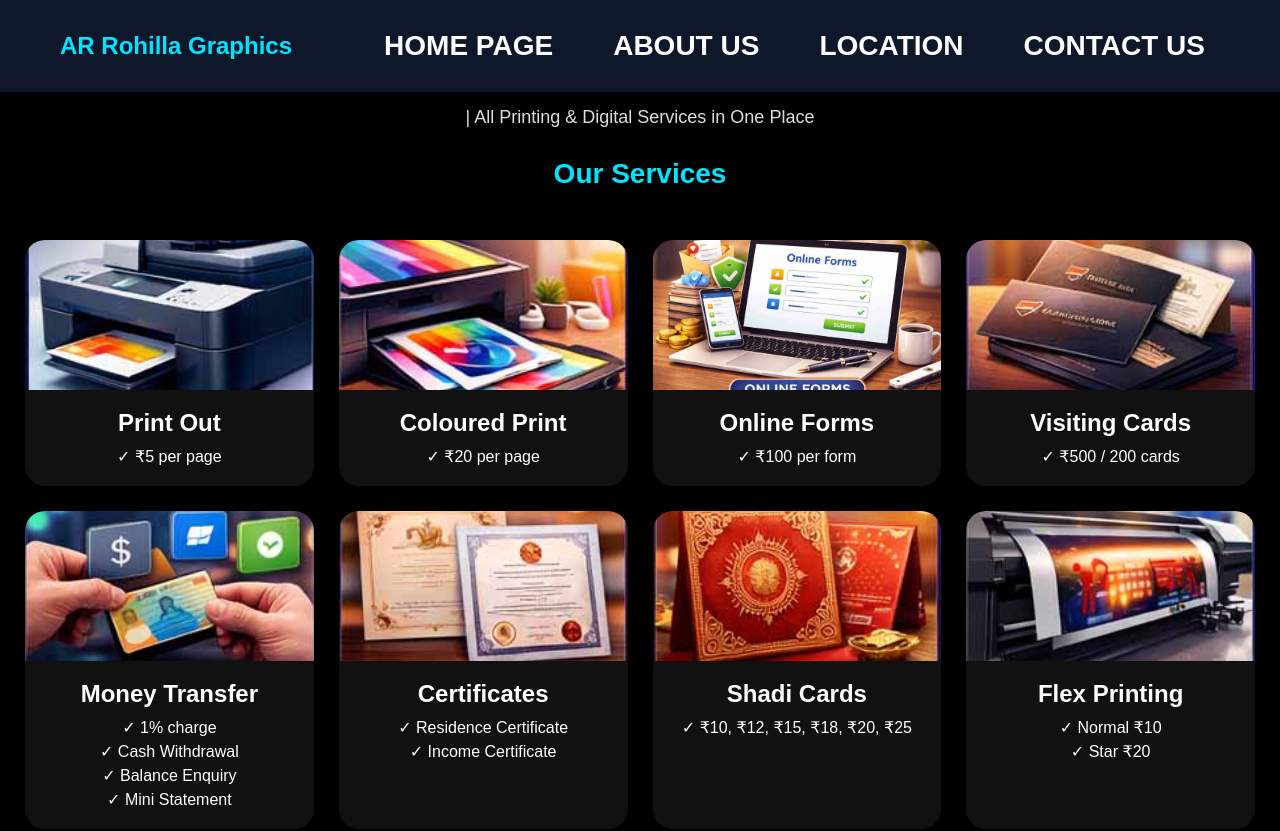
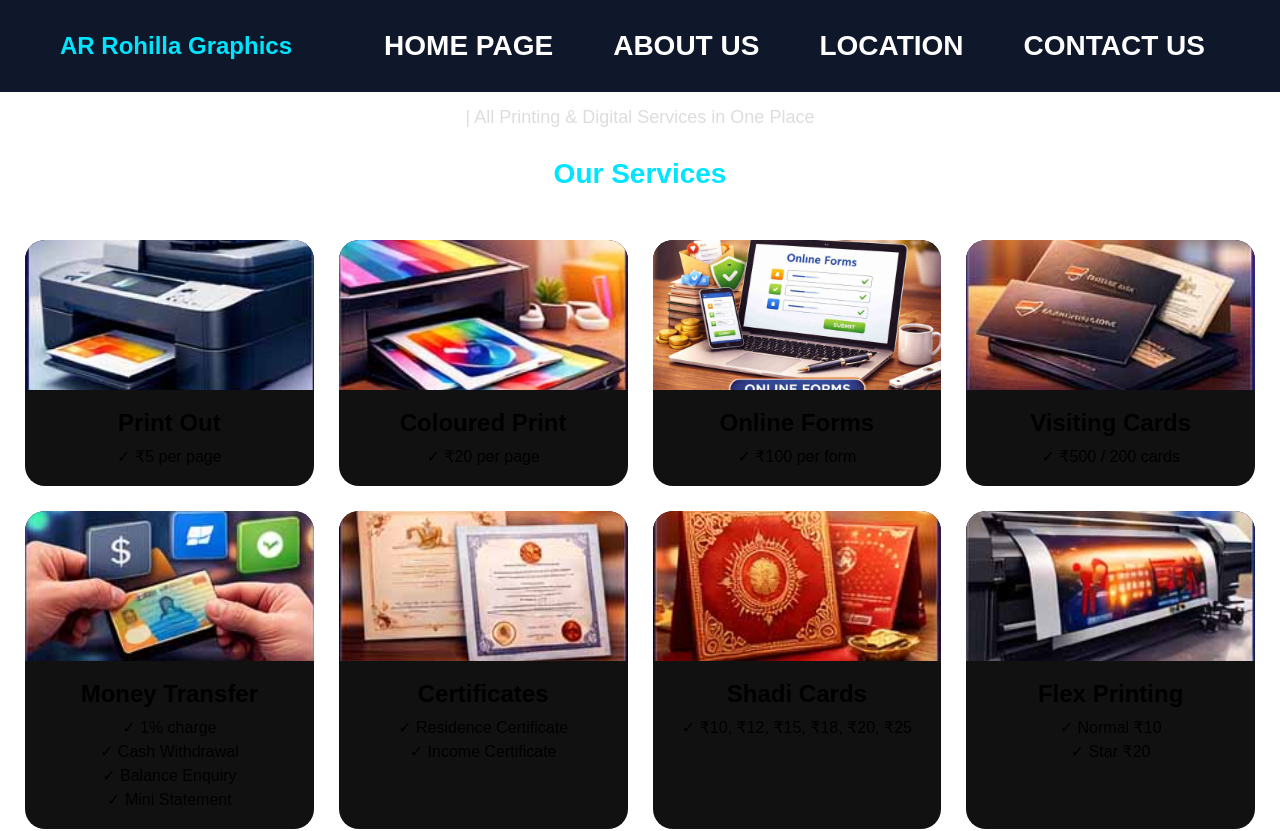
Before and after one commit to argraphicstech/ar-graphics-react-next, a Next.js app: page / in a window 1280 px wide. Shown: the top 831 px of the page. Built offline with nearby package versions, Linux system fonts and the light colour scheme.

Commit message:
Change body background to white and text color to black

```diff
--- a/app/globals.css
+++ b/app/globals.css
@@ -6,8 +6,8 @@
 }
 
 body{
-  background:#000000;
-  color:white;
+  background:white;
+  color:black;
 }
 
 html{
```
